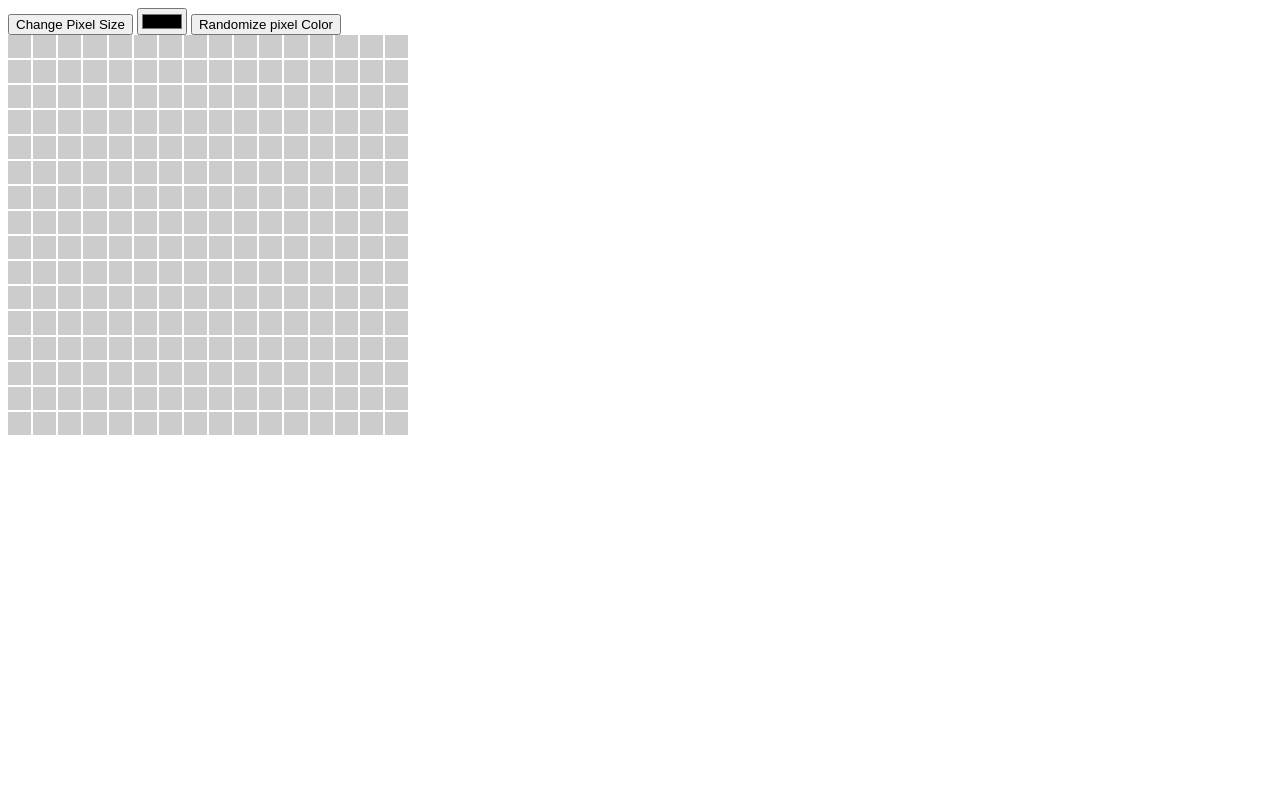
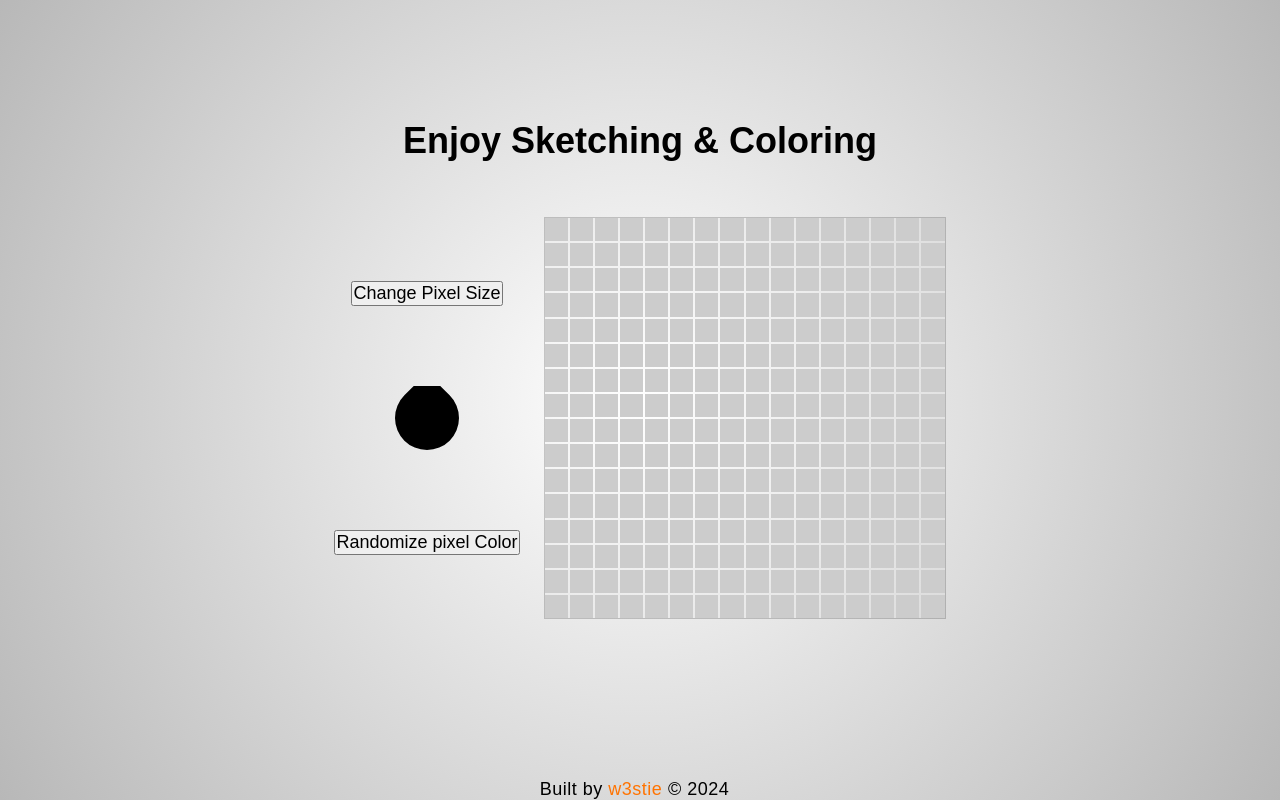
Before and after one commit to w3stie/Etch-A-Sketch, a plain HTML site: page index.html in a window 1280 px wide. Drawn offline with Linux system fonts and the light colour scheme.

Commit message:
added basic css

```diff
--- a/index.html
+++ b/index.html
@@ -8,10 +8,23 @@
 </head>
 <body>
 
-    <button id="change-size">Change Pixel Size</button>
-    <input type="color" name="color-picker" id="color-picker">
-    <button id="random-color-btn">Randomize pixel Color</button>
-    <div id="grid"></div>
+    <h1 id="title">Enjoy Sketching & Coloring</h1>
+
+    <div id="container">
+
+        <div id="controls">
+            <button id="change-size">Change Pixel Size</button>
+            <input type="color" name="color-picker" id="color-picker">
+            <button id="random-color-btn">Randomize pixel Color</button>
+        </div>
+
+        <div id="grid"></div>
+
+    </div>
+
+    <footer class="footer">
+        <p>Built by <a href="https://github.com/w3stie" target="_blank">w3stie</a> © 2024 &nbsp;<a href="https://github.com/w3stie/etch-a-sketch" target="_blank"><i class="fa-brands fa-github fa-xl"></i></a></p>
+    </footer>
 
     <script src="script.js"></script>
 </body>
--- a/style.css
+++ b/style.css
@@ -1,9 +1,82 @@
+html {
+    /* For footer support */
+    position: relative;
+    min-height: 100vh;
+}
+
+
+*{
+    margin: 0;
+    padding: 0;
+    box-sizing: border-box;
+    font-family: Arial, "Roboto", sans-serif;
+    font-size: large;
+}
+
+body{
+    display: flex;
+    flex-direction: column;
+    justify-content: space-evenly;
+    align-items: center;
+    background-image: radial-gradient(circle, #ffffff, #b8b8b8);
+}
+
+#title{
+    margin-top: auto;
+    font-size: 36px;
+    margin: 25px;
+    margin-top: 15vh;
+}
+
+#container{
+    padding-top: 30px;
+    display: flex;
+    justify-content: center;
+    align-items: center;
+    gap: 24px;
+}
+
+#controls{
+    display: flex;
+    flex-direction: column;
+    justify-content: space-around;
+    gap: 80px;
+    align-items: center;
+}
+
+#color-picker {
+    appearance: none;
+    background-color: transparent;
+    padding: 0;
+    border: none;
+    width: 64px;
+    height: 64px;
+    cursor: pointer;
+}
+
+#color-picker:focus {
+    outline: none;
+}
+
+#color-picker::-webkit-color-swatch-wrapper {
+    padding: 0;
+}
+
+#color-picker::-webkit-color-swatch {
+    border-radius: 100%;
+    border-top-left-radius: 0;
+    transform: rotate(45deg);
+    border: none;
+}
+
 #grid{
     display: grid;
     grid-template-columns: repeat(16, 1fr);
     grid-gap: 2px;
     width: 400px; /* Adjust based on your preference */
     height: 400px;
+    box-sizing: content-box;
+    border: 1px solid rgba(0, 0, 0, 20%);
 }
 
 .grid-square{
@@ -11,3 +84,16 @@
     width: 100%;
     height: 100%;
 }
+
+footer {
+    position: absolute;
+    bottom: 0;
+    text-shadow: none;
+    font-family: sans-serif;
+    font-size: 12px;
+    letter-spacing: 0.5px;
+}
+footer a {
+    color: #ff7300;
+    text-decoration: none;
+}
```
